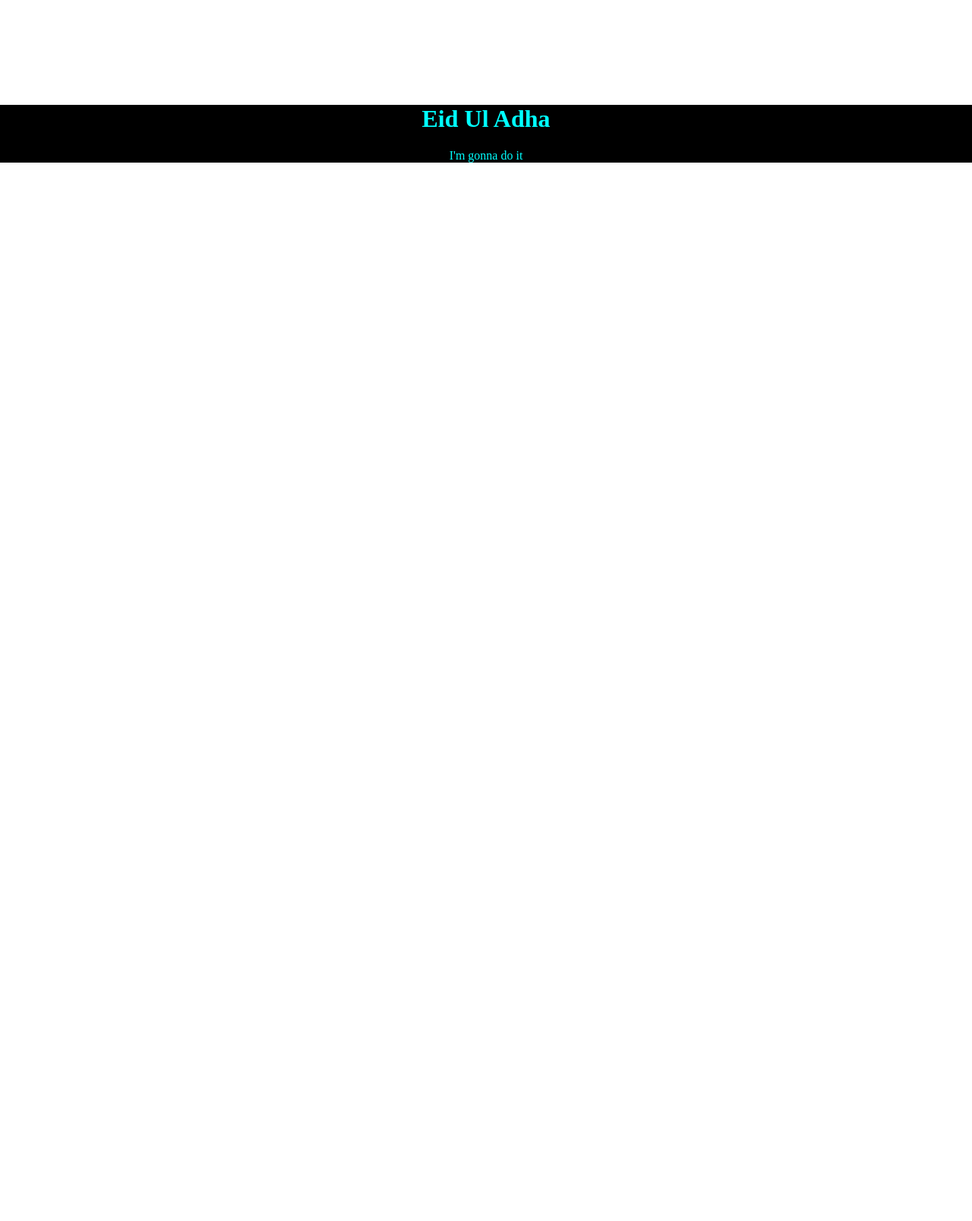
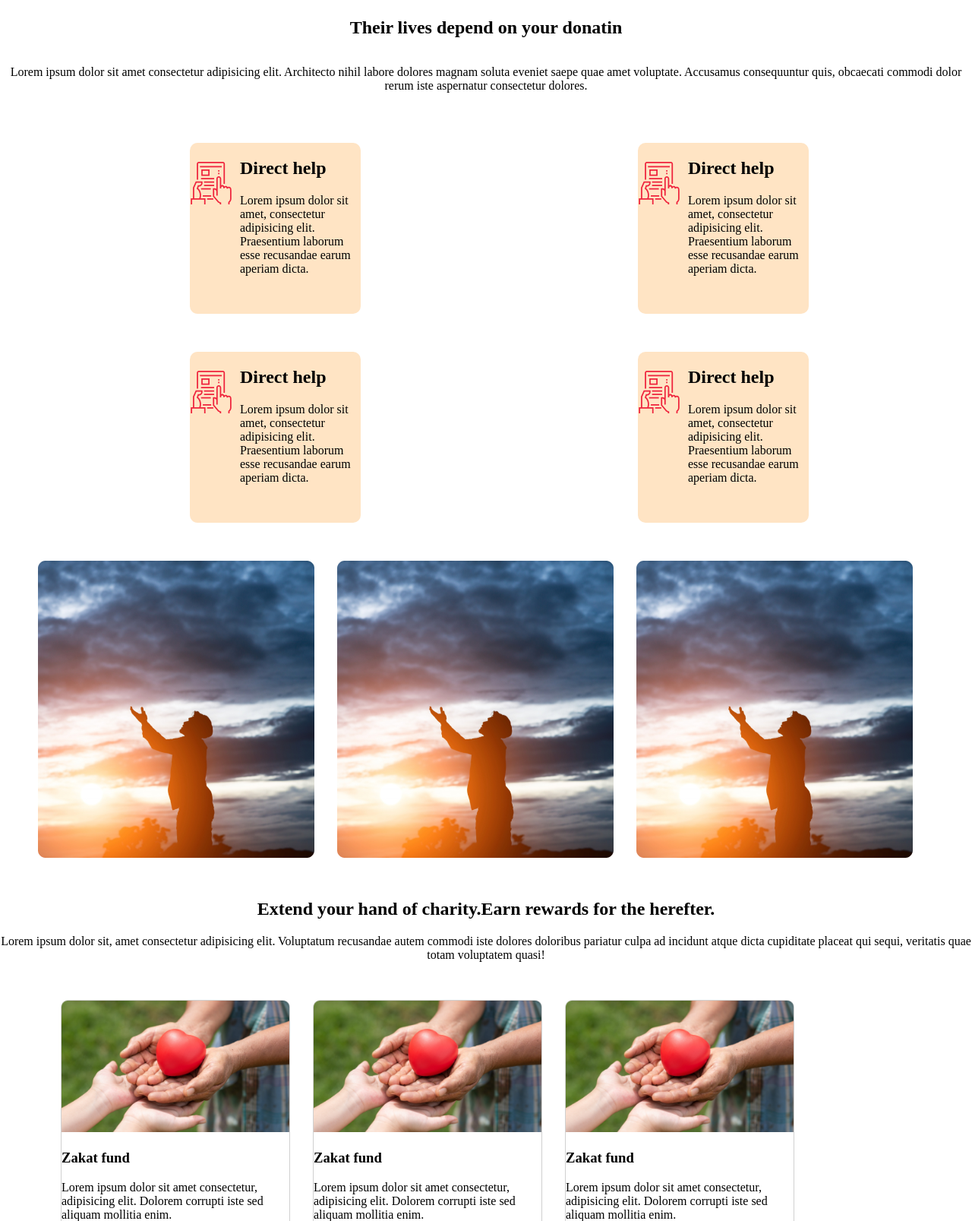
Before and after one commit to jarin68/website-1, a plain HTML site: page index.html in a window 1280 px wide. Shown: the part 1193-2800 px from the top of the page at 76% size. Before the commit the page ends 1423 px from the top, so only its background shows below. Drawn offline with Linux system fonts and the light colour scheme.

Commit message:
project done

```diff
--- a/Pretty -css/style.css
+++ b/Pretty -css/style.css
@@ -1,8 +1,10 @@
 body{
     margin: 0;
 }
-header{
-    background-image: url(image/zakat.jpg);
+.header{
+  display: flex;
+  flex-direction: column;
+  text-align: center; */
 }
 header h1{
     color: blue;
@@ -22,7 +24,8 @@ header h1{
 .second-position{
     display: flex;
     width: 80%;
-    margin: 100px;
+    margin: 10px 100px;
+
     /* justify-content: center;
     align-items: center; */
 }
@@ -32,16 +35,83 @@ header h1{
 
 }
 .button{
-    padding: ;
-    background-color: ;
+    padding: 16, 12px;
+    background-color: #EF233C ;
     color: white;
     font-weight: 700;
     font-size: 18px;
+    width: 150PX;
+    height: 56px;
+    border: none;
+    border-radius: 5px;
+}
+.div-3{
+    display: flex;
+    flex-direction: column;
+     justify-content: center;
+     align-items: center;
+     text-align: center;
+}
+.div-4{
+
+
+    display: grid;
+    grid-template-columns: repeat(2, 1fr);
+    justify-content: center;
+     margin: 100, 0px;
+    align-items: center;
+    padding-right: 100px;
+
+}
+.help{
+    display: flex;
+    width: 225px;
+    height:225px;
+    background-color: bisque;
+    border-radius: 10px;
+     margin-top: 50px;
+    margin-left: 250px;
 }
 
+.img{
+    margin-top: 25px;
+    padding-right: 10px;
+}
+.div-5{
+    display: flex;
+   width: 40%;
+   margin: 50px 50px;
+}
 
-footer{
+.img-2{
+   height: 300px;
+   width: 391;
+   padding-left: 30px;
+}
+.div-6{
+    text-align: center;
+}
+.div-7{
+    display: flex;
+    margin: 50px 50px;
+  /* width: 30%; */
+
+}
+.fund{
+    border: 1px solid #d0d0d0;
+    height: 370px;
+    width: 300px;
+    margin-left: 30px;
+    border-radius: 10px;
+
+
+}
+.img-3{
+    width: 300px;
+}
+.footer{
     background-color: black;
     text-align: center;
-    color: aqua;
+
+    color: #EF233C;
 }
--- a/index.html
+++ b/index.html
@@ -8,11 +8,12 @@
   <link rel="stylesheet" href="Pretty -css/style.css">
 </head>
 <body>
-    <header>
+    <header class="header">
         <h1>
             Let's finish your Internal Evil
         </h1>
         <p>Lorem ipsum dolor sit amet consectetur adipisicing elit. Nulla explicabo velit reiciendis facere numquam voluptate deleniti tempore natus praesentium sed. Velit libero eius maiores fuga cumque nobis saepe aut rerum.</p>
+
         <button class="button">Donate Now</button>
     </header>
 <section>
@@ -35,17 +36,105 @@
         </div>
         <div class="div-2">
             <h1>
+                They need us to suvive
 
             </h1>
             <p> Lorem ipsum dolor sit amet consectetur adipisicing elit. Natus sequi dolor illo veniam. Nobis mollitia, maxime quae iure dignissimos, blanditiis adipisci deleniti atque ut dolor in eligendi molestiae reprehenderit assumenda.</p>
+            <p> <p>Lorem ipsum dolor sit amet consectetur adipisicing elit. Quos veritatis illum dolore, itaque quam consequatur tenetur doloremque obcaecati eos aperiam?</p></p>
             <button class="button">Explore More</button>
         </div>
     </div>
 </section>
-    <footer>
-        <h1>Eid Ul Adha </h1>
-         <p>I'm gonna do it</p>
+<section>
+ <div class="div-3">
+    <h1> Their lives depend on your donatin</h1>
+    <p>Lorem ipsum dolor sit amet consectetur adipisicing elit. Architecto nihil labore dolores magnam soluta eveniet saepe quae amet voluptate. Accusamus consequuntur quis, obcaecati commodi dolor rerum iste aspernatur consectetur dolores.</p>
+ </div>
+  <div class="div-4">
+    <div class="help">
+        <div class="img">
+            <img src="image/Frame.svg" alt="">
+        </div>
+        <div>
+            <h1> Direct help</h1>
+            <p>Lorem ipsum dolor sit amet, consectetur adipisicing elit. Praesentium laborum esse recusandae earum aperiam dicta.</p>
+        </div>
+    </div>
+    <div class="help">
+        <div class="img">
+            <img src="image/Frame.svg" alt="">
+        </div>
+        <div>
+            <h1> Direct help</h1>
+            <p>Lorem ipsum dolor sit amet, consectetur adipisicing elit. Praesentium laborum esse recusandae earum aperiam dicta.</p>
+        </div>
+    </div>
+    <div class="help">
+        <div class="img">
+            <img src="image/Frame.svg" alt="">
+        </div>
+        <div>
+            <h1> Direct help</h1>
+            <p>Lorem ipsum dolor sit amet, consectetur adipisicing elit. Praesentium laborum esse recusandae earum aperiam dicta.</p>
+        </div>
+    </div>
+    <div class="help">
+        <div class="img">
+            <img src="image/Frame.svg" alt="">
+        </div>
+        <div>
+            <h1> Direct help</h1>
+            <p>Lorem ipsum dolor sit amet, consectetur adipisicing elit. Praesentium laborum esse recusandae earum aperiam dicta.</p>
+        </div>
+    </div>
+  </div>
+</section>
+<div class="div-5">
+    <div class="Img-2">
+        <img src="image/Rectangle 251.png" alt="">
+    </div>
+    <div class="img-2" >
+        <img src="image/Rectangle 251.png" alt="">
+    </div>
+    <div class="img-2">
+        <img src="image/Rectangle 251.png" alt="">
+    </div>
+</div>
+<section>
+    <div class="div-6">
+        <h1>Extend your hand of charity.Earn rewards for the herefter.</h1>
+        <p>Lorem ipsum dolor sit, amet consectetur adipisicing elit. Voluptatum recusandae autem commodi iste dolores doloribus pariatur culpa ad incidunt atque dicta cupiditate placeat qui sequi, veritatis quae totam voluptatem quasi!</p>
+    </div>
+  <div class="div-7">
+    <div class="fund">
+        <img class="img-3" src="image/Rectangle 252.png" alt="">
+        <h3> Zakat fund</h3>
+        <p>Lorem ipsum dolor sit amet consectetur, adipisicing elit. Dolorem corrupti iste sed aliquam mollitia enim.</p>
+        <button>Donate for zakat</button>
+    <!-- </div> -->
+</div>
+    <div class="fund">
+        <img class="img-3"  src="image/Rectangle 252.png" alt="">
 
-    </footer>
+        <h3> Zakat fund</h3>
+        <p>Lorem ipsum dolor sit amet consectetur, adipisicing elit. Dolorem corrupti iste sed aliquam mollitia enim.</p>
+        <button>Donate for zakat</button>
+    </div>
+
+    <div class="fund">
+        <img class="img-3" src="image/Rectangle 252.png" alt="">
+
+        <h3> Zakat fund</h3>
+        <p>Lorem ipsum dolor sit amet consectetur, adipisicing elit. Dolorem corrupti iste sed aliquam mollitia enim.</p>
+        <button> Donate for zakat</button>
+    </div>
+
+  </div>
+</section>
+<footer class="footer">
+    <h1>Eid Ul Adha</h1>
+    <p>I'm gonna do it</p>
+</footer>
+
 </body>
 </html>
```
